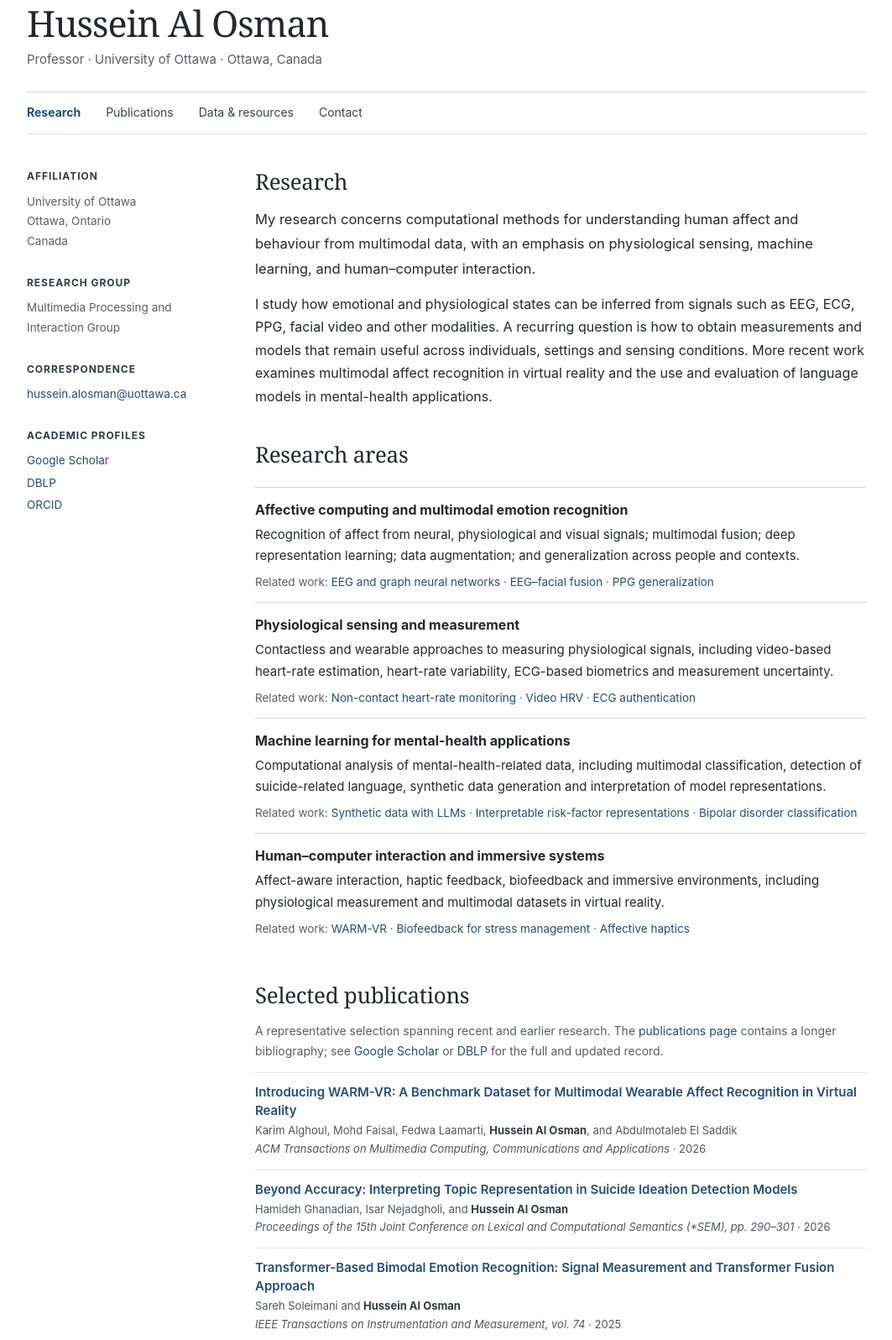
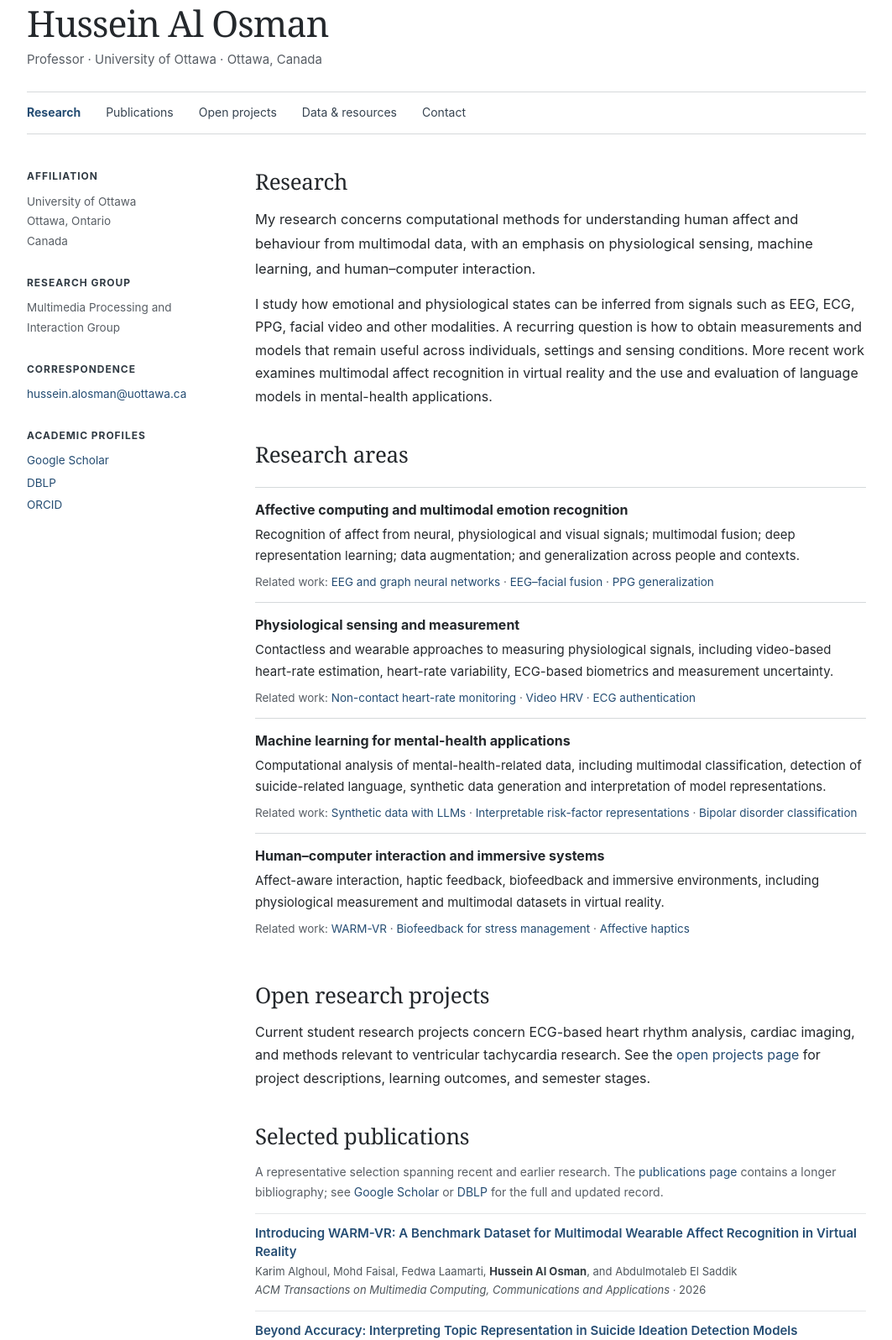
Before and after one commit to hussein-alosman/homepage, a plain HTML site: page index.html in a window 1280 px wide. Shown: the part 80-1676 px from the top of the page at 84% size, without its empty margins (108-1171 px from the left). Drawn offline with Linux system fonts and the light colour scheme.

Commit message:
Add section for open research projects
Added a new section for open research projects, including a description of current student research projects and a link to the open projects page.

```diff
--- a/index.html
+++ b/index.html
@@ -17,6 +17,7 @@
   <p class="affiliation">Professor · University of Ottawa · Ottawa, Canada</p>
   <nav class="site-nav" aria-label="Primary navigation"><a href="index.html#research" aria-current="page">Research</a>
 <a href="publications.html">Publications</a>
+<a href="open-projects.html">Open projects</a>
 <a href="index.html#data">Data &amp; resources</a>
 <a href="index.html#contact">Contact</a></nav>
 </header>
@@ -61,6 +62,10 @@
           <div class="related">Related work: <a href="publications.html#warm-vr">WARM-VR</a> · <a href="publications.html#biofeedback-game">Biofeedback for stress management</a> · <a href="publications.html#affective-haptics">Affective haptics</a></div>
         </div>
       </div>
+    </section>
+    <section id="open-projects" aria-labelledby="open-projects-h">
+      <h2 id="open-projects-h">Open research projects</h2>
+      <p>Current student research projects concern ECG-based heart rhythm analysis, cardiac imaging, and methods relevant to ventricular tachycardia research. See the <a href="open-projects.html">open projects page</a> for project descriptions, learning outcomes, and semester stages.</p>
     </section>
     <section id="selected-publications" aria-labelledby="pubs-h">
       <h2 id="pubs-h">Selected publications</h2>
```
